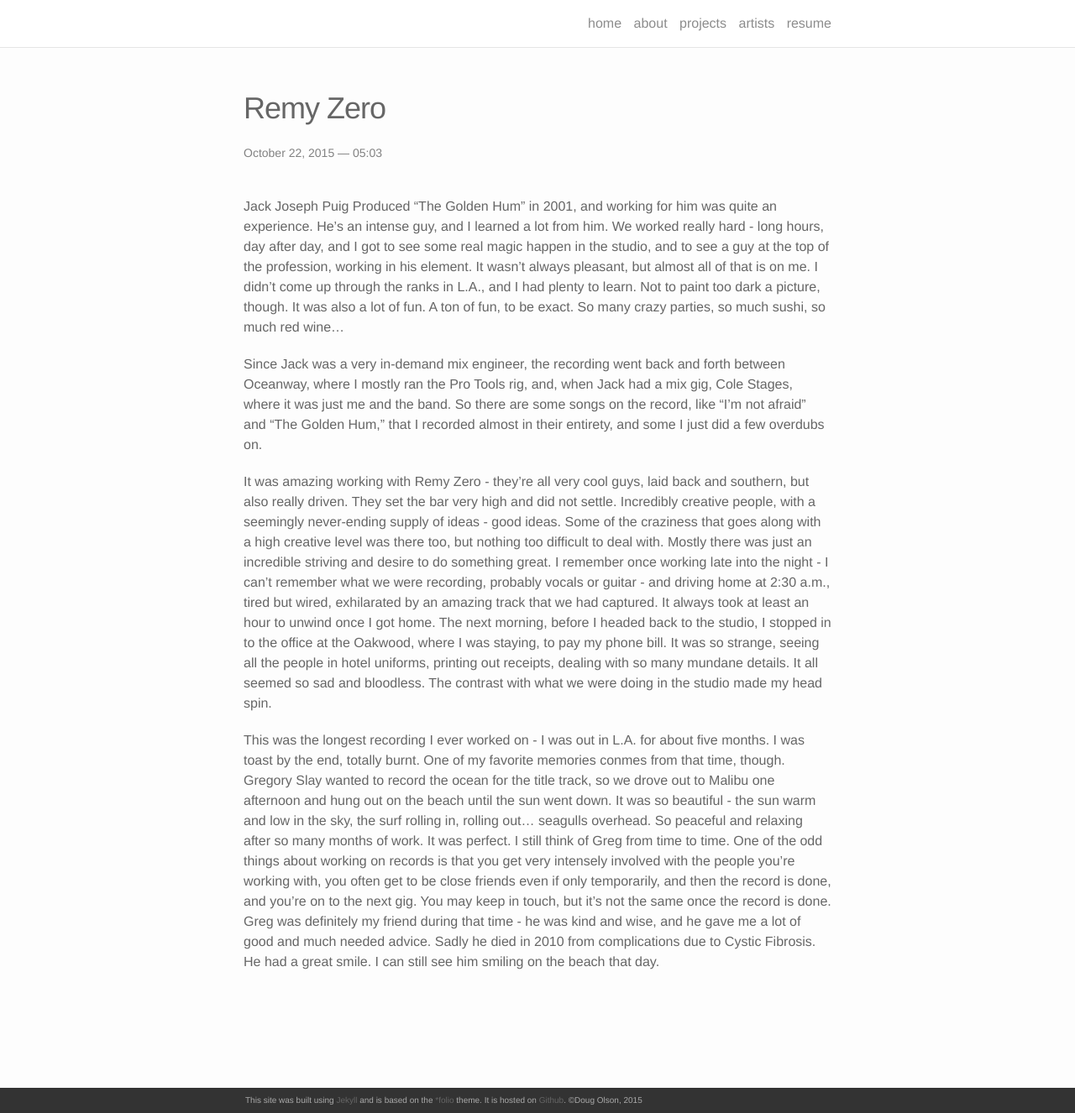
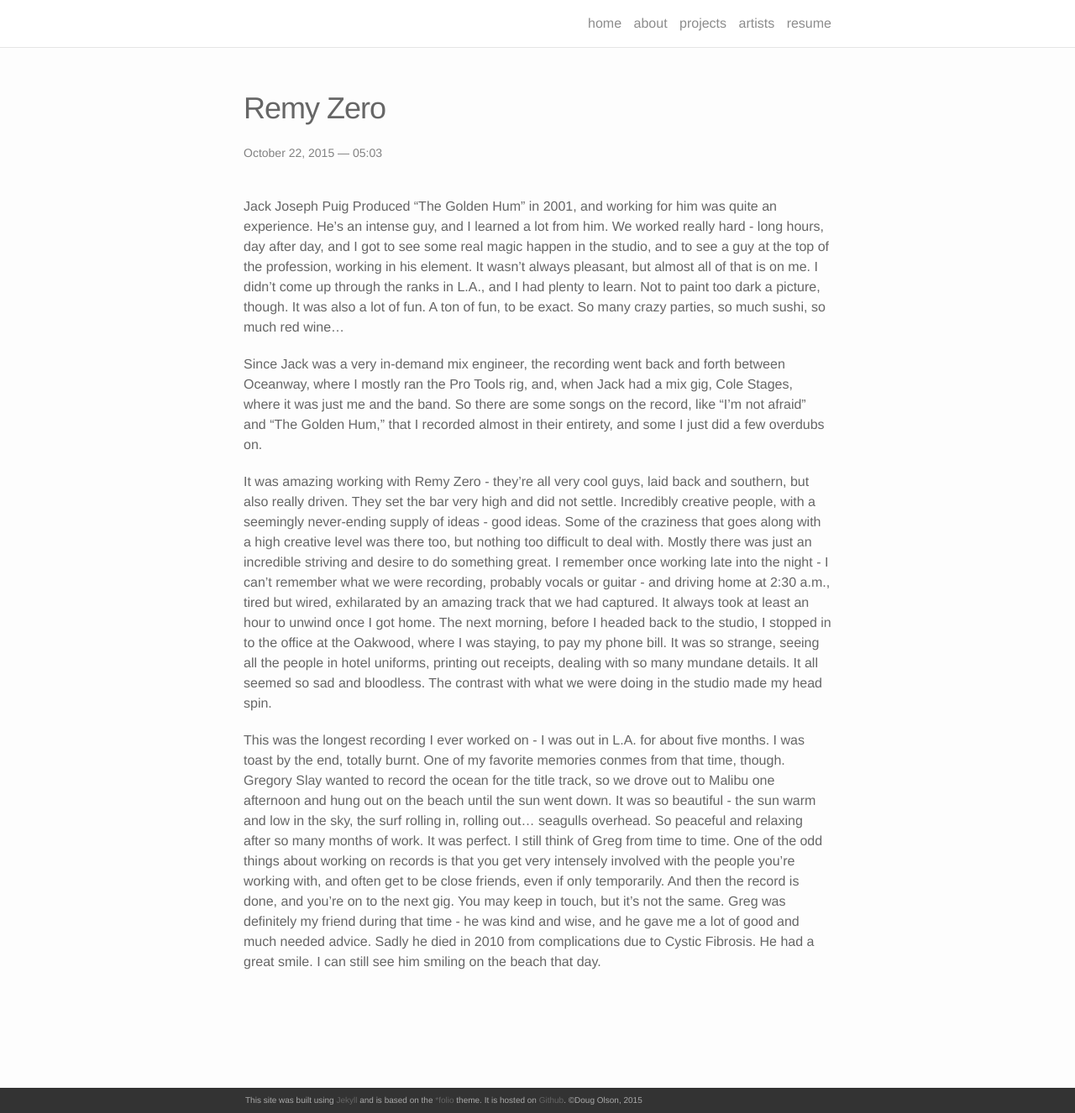
Before and after one commit to dougolson/dougolson.github.io, a Jekyll site: the page built from _portfolio/03remyzero.markdown, in a window 1280 px wide and 1326 px high. Shown: the whole window at 84% size. Built offline with Jekyll 4.4.1, drawn with Linux system fonts in a browser that asks for light colours; nearby versions of some CDN libraries.

Commit message:
fixed a few mistakes in Remy Zero Vignette

```diff
--- a/_portfolio/03remyzero.markdown
+++ b/_portfolio/03remyzero.markdown
@@ -11,4 +11,4 @@
 
 It was amazing working with Remy Zero - they're all very cool guys, laid back and southern, but also really driven. They set the bar very high and did not settle. Incredibly creative people, with a seemingly never-ending supply of ideas - good ideas. Some of the craziness that goes along with a high creative level was there too, but nothing too difficult to deal with. Mostly there was just an incredible striving and desire to do something great. I remember once working late into the night - I can't remember what we were recording, probably vocals or guitar - and driving home at 2:30 a.m., tired but wired, exhilarated by an amazing track that we had captured. It always took at least an hour to unwind once I got home. The next morning, before I headed back to the studio, I stopped in to the office at the Oakwood, where I was staying, to pay my phone bill. It was so strange, seeing all the people in hotel uniforms, printing out receipts, dealing with so many mundane details. It all seemed so sad and bloodless. The contrast with what we were doing in the studio made my head spin.
 
-This was the longest recording I ever worked on - I was out in L.A. for about five months. I was toast by the end, totally burnt. One of my favorite memories conmes from that time, though. Gregory Slay wanted to record the ocean for the title track, so we drove out to Malibu one afternoon and hung out on the beach until the sun went down. It was so beautiful - the sun warm and low in the sky, the surf rolling in, rolling out... seagulls overhead. So peaceful and relaxing after so many months of work. It was perfect. I still think of Greg from time to time. One of the odd things about working on records is that you get very intensely involved with the people you're working with, you often get to be close friends even if only temporarily, and then the record is done, and you're on to the next gig. You may keep in touch, but it's not the same once the record is done. Greg was definitely my friend during that time - he was kind and wise, and he gave me a lot of good and much needed advice. Sadly he died in 2010 from complications due to Cystic Fibrosis. He had a great smile. I can still see him smiling on the beach that day.
+This was the longest recording I ever worked on - I was out in L.A. for about five months. I was toast by the end, totally burnt. One of my favorite memories conmes from that time, though. Gregory Slay wanted to record the ocean for the title track, so we drove out to Malibu one afternoon and hung out on the beach until the sun went down. It was so beautiful - the sun warm and low in the sky, the surf rolling in, rolling out... seagulls overhead. So peaceful and relaxing after so many months of work. It was perfect. I still think of Greg from time to time. One of the odd things about working on records is that you get very intensely involved with the people you're working with, and often get to be close friends, even if only temporarily. And then the record is done, and you're on to the next gig. You may keep in touch, but it's not the same. Greg was definitely my friend during that time - he was kind and wise, and he gave me a lot of good and much needed advice. Sadly he died in 2010 from complications due to Cystic Fibrosis. He had a great smile. I can still see him smiling on the beach that day.
```
